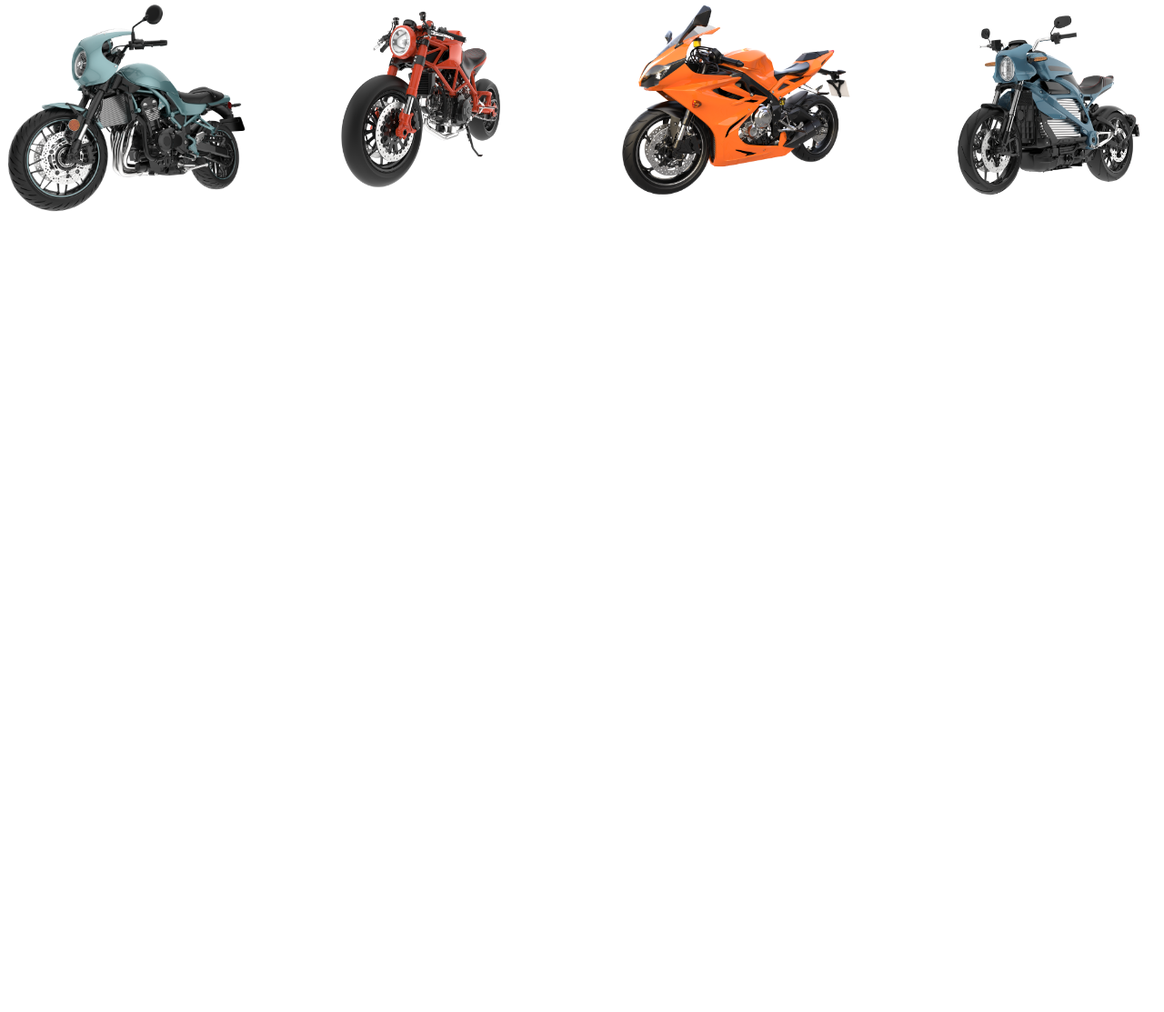
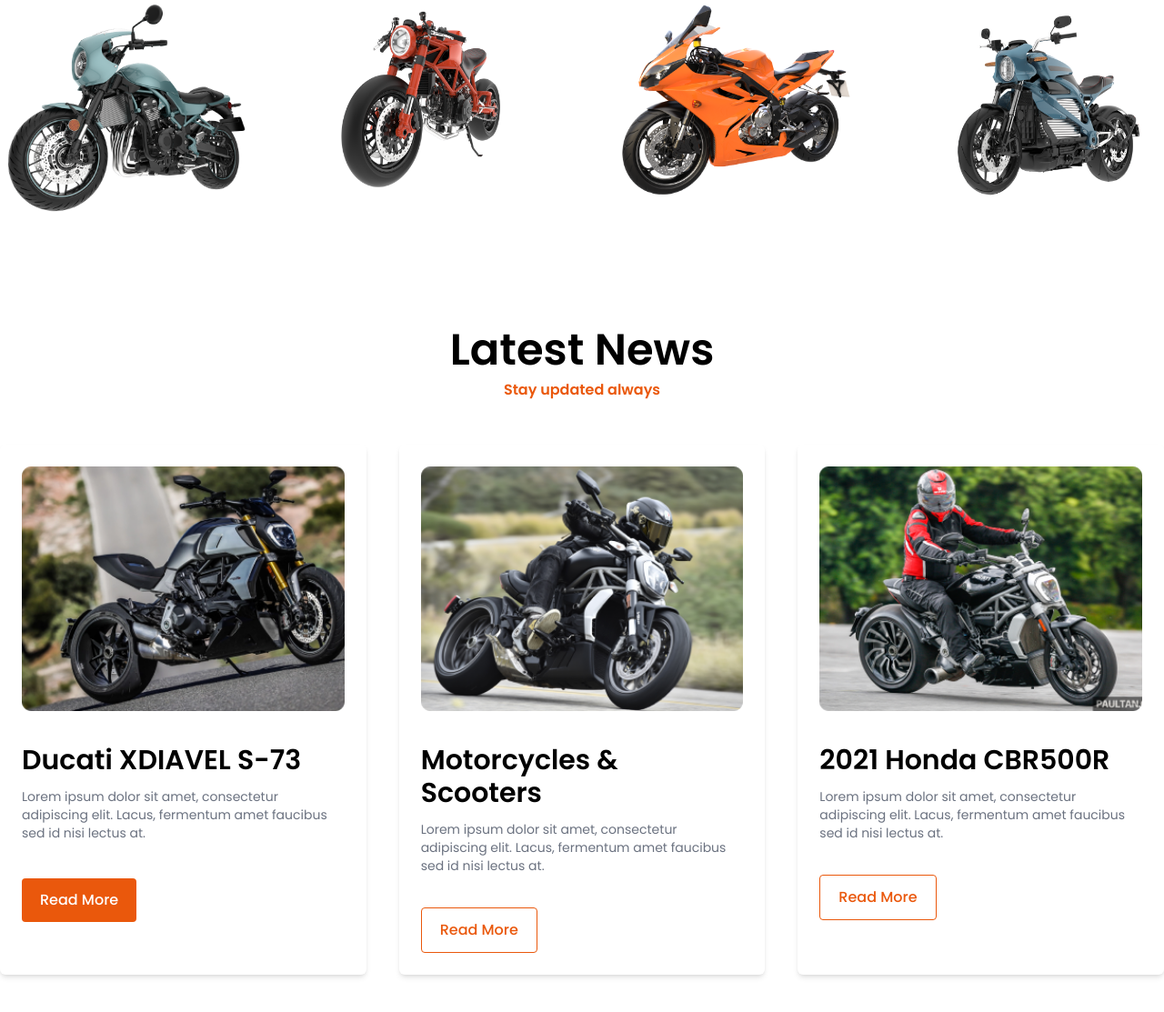
Before and after one commit to shahedul-alam/biker-zone, a website: page public/index.html in a window 1280 px wide. Shown: the part 1015-2128 px from the top of the page at 91% size. Before the commit the page ends 1376 px from the top, so only its background shows below. Drawn offline with Linux system fonts and the light colour scheme.

Commit message:
news section added

```diff
--- a/public/index.html
+++ b/public/index.html
@@ -49,6 +49,66 @@
                 <img class="size-full sm:hover:scale-125 sm:duration-300 sm:ease-out" src="../images/slider/bike4.png" alt="bike">
             </div>
         </section>
+        <section class="mb-20 px-6 sm:my-32 sm:container sm:mx-auto sm:px-0">
+            <div class="mb-10 sm:mb-12">
+                <h1 class="font-poppins text-4xl text-black font-semibold mb-2 text-center sm:text-5xl">
+                    Latest News
+                </h1>
+                <p class="font-poppins text-sm font-semibold text-center text-orange-600 sm:text-base">
+                    Stay updated always
+                </p>
+            </div>
+            <div class="grid grid-cols-1 gap-4 sm:grid-cols-3 sm:gap-9">
+                <div class="p-4 shadow-md rounded-md sm:p-6">
+                    <div class="mb-9">
+                        <img class="size-full" src="../images/others/latest1.png" alt="latest1">
+                    </div>
+                    <div>
+                        <h3 class="font-poppins text-2xl text-black font-semibold mb-2 sm:text-3xl sm:mb-3">
+                            Ducati XDIAVEL S-73
+                        </h3>
+                        <p class="font-poppins text-sm text-gray-500 font-normal mb-9 sm:mb-10">
+                            Lorem ipsum dolor sit amet, consectetur adipiscing elit. Lacus, fermentum amet faucibus sed id nisi lectus at.
+                        </p>
+                        <button class="font-poppins text-base text-white font-medium px-5 py-3 bg-orange-600 rounded">
+                            Read More
+                        </button>
+                    </div>
+                </div>
+                <div class="p-4 shadow-md rounded-md sm:p-6">
+                    <div class="mb-9">
+                        <img class="size-full" src="../images/others/latest2.png" alt="latest1">
+                    </div>
+                    <div>
+                        <h3 class="font-poppins text-2xl text-black font-semibold mb-2 sm:text-3xl sm:mb-3">
+                            Motorcycles & Scooters
+                        </h3>
+                        <p class="font-poppins text-sm text-gray-500 font-normal mb-9">
+                            Lorem ipsum dolor sit amet, consectetur adipiscing elit. Lacus, fermentum amet faucibus sed id nisi lectus at.
+                        </p>
+                        <button class="font-poppins text-base text-white font-medium px-5 py-3 bg-orange-600 rounded sm:bg-white sm:text-orange-600 sm:border  sm:border-orange-600">
+                            Read More
+                        </button>
+                    </div>
+                </div>
+                <div class="p-4 shadow-md rounded-md sm:p-6">
+                    <div class="mb-9">
+                        <img class="size-full" src="../images/others/latest3.png" alt="latest1">
+                    </div>
+                    <div>
+                        <h3 class="font-poppins text-2xl text-black font-semibold mb-2 sm:text-3xl sm:mb-3">
+                            2021 Honda CBR500R
+                        </h3>
+                        <p class="font-poppins text-sm text-gray-500 font-normal mb-9">
+                            Lorem ipsum dolor sit amet, consectetur adipiscing elit. Lacus, fermentum amet faucibus sed id nisi lectus at.
+                        </p>
+                        <button class="font-poppins text-base text-white font-medium px-5 py-3 bg-orange-600 rounded sm:bg-white sm:text-orange-600 sm:border  sm:border-orange-600">
+                            Read More
+                        </button>
+                    </div>
+                </div>
+            </div>
+        </section>
     </main>
     <footer></footer>
 </body>
```
Also changed, not shown: public/style.css.
